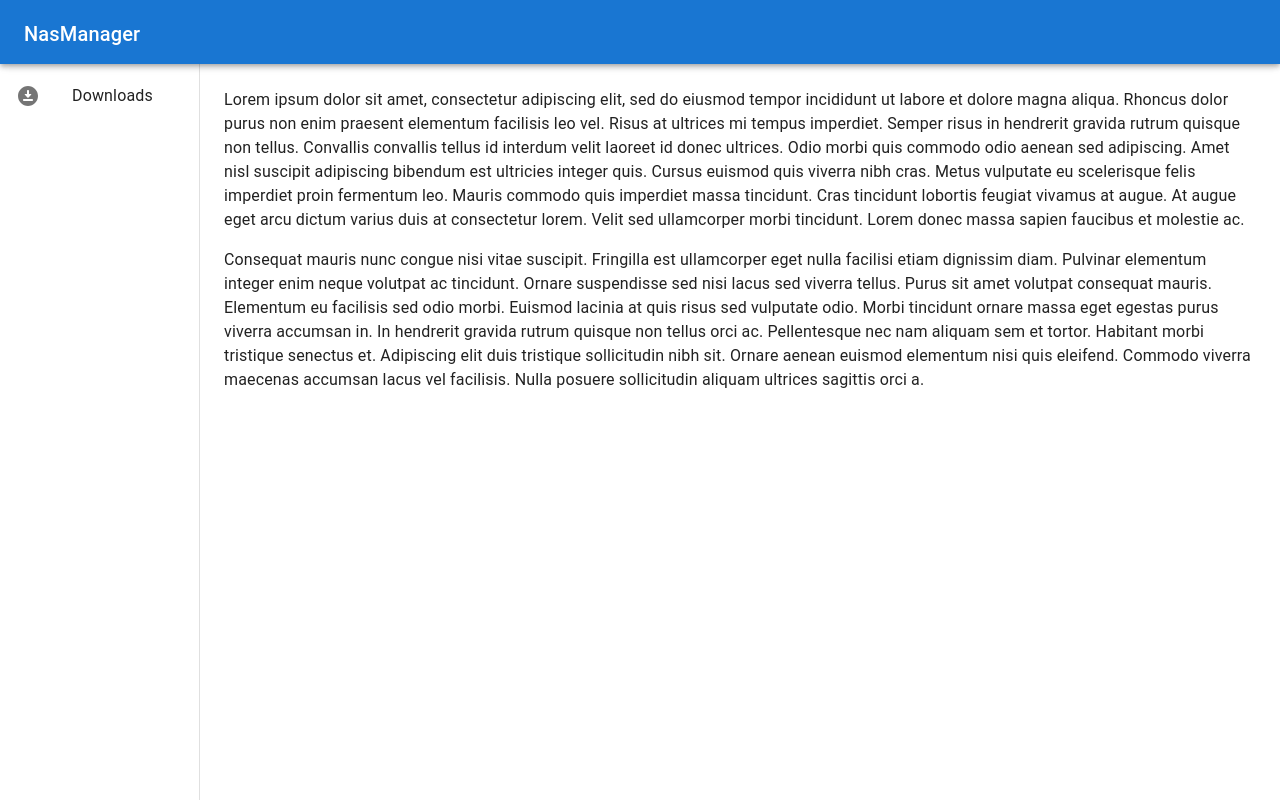
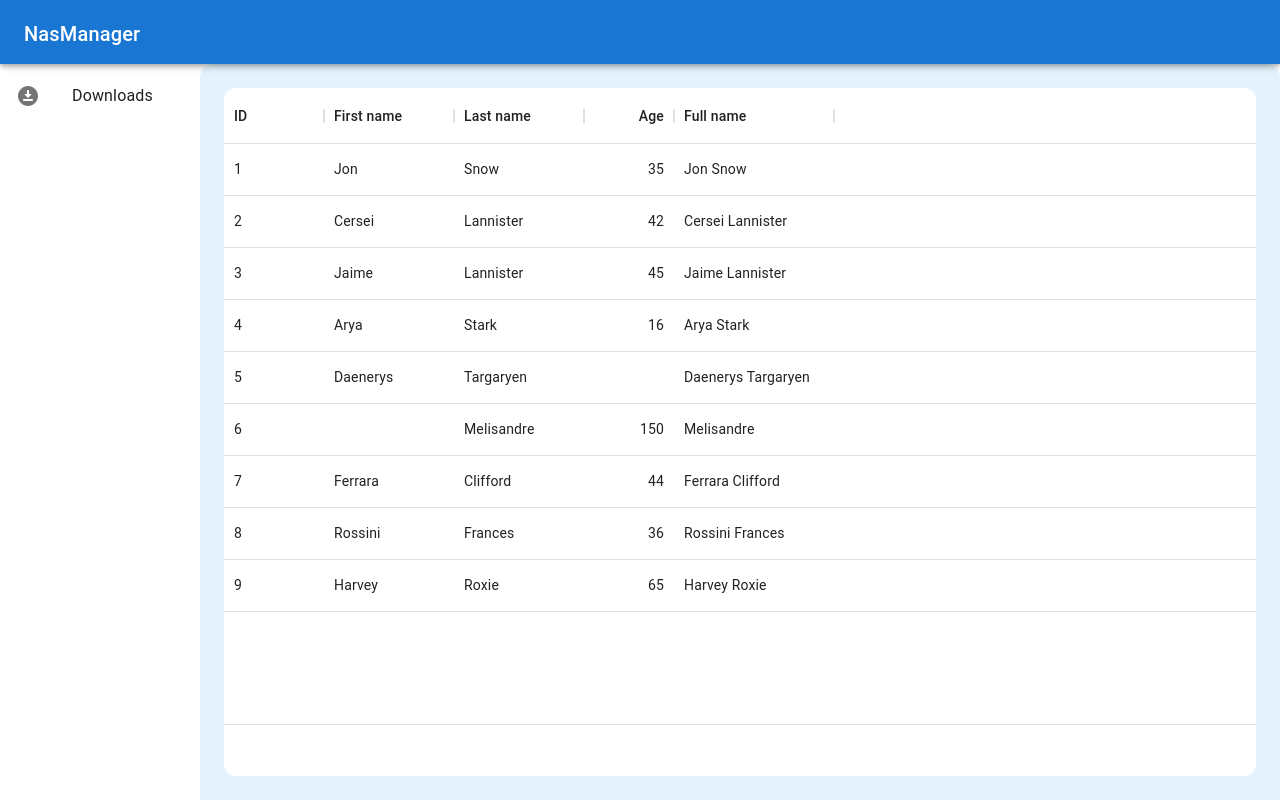
Before and after one commit to liberty8080/nas-manager-webclient-react, a React (Create React App) app: page / in a window 1280 px wide. Built offline with nearby package versions, Linux system fonts and the light colour scheme.

Commit message:
data table

```diff
--- a/package.json
+++ b/package.json
@@ -8,6 +8,7 @@
     "@emotion/styled": "^11.6.0",
     "@mui/icons-material": "^5.2.5",
     "@mui/material": "^5.2.7",
+    "@mui/x-data-grid": "^5.5.0",
     "@testing-library/jest-dom": "^5.14.1",
     "@testing-library/react": "^12.0.0",
     "@testing-library/user-event": "^13.2.1",
--- a/src/MainPage.tsx
+++ b/src/MainPage.tsx
@@ -4,7 +4,7 @@ import {
 } from "@mui/material";
 import {Box} from "@mui/system";
 import {useTheme} from "@mui/material/styles";
-import { Outlet } from 'react-router-dom';
+import {Outlet} from 'react-router-dom';
 
 
 import Header from "./components/Header";
@@ -28,8 +28,8 @@ export default function MainPage() {
             <CssBaseline/>
             <Header handleLeftDrawerToggle={toggleMenuOpen}/>
             <SideBar drawerOnClose={toggleMenuOpen}/>
-            <Box component="main" sx={{flexGrow: 1, p: 3}}>
-                <Toolbar/>
+            <Box component="main"
+                 sx={{flexGrow: 1, p: 3, mt:'64px', minHeight: 'calc(100vh - 64px)', backgroundColor: 'rgb(227, 242, 253)',borderRadius:"14px 14px 0 0"}}>
                 {/*路由替换区域*/}
                 <Outlet/>
             </Box>
--- a/src/Pages/Downloads.tsx
+++ b/src/Pages/Downloads.tsx
@@ -1,37 +1,56 @@
 import React from "react";
-import {Typography} from "@mui/material";
+import {DataGrid, GridColDef, GridValueGetterParams} from '@mui/x-data-grid';
 
-export default function Downloads(){
-    return(
-        <>
-            <Typography paragraph>
-                Lorem ipsum dolor sit amet, consectetur adipiscing elit, sed do
-                eiusmod tempor incididunt ut labore et dolore magna aliqua. Rhoncus
-                dolor purus non enim praesent elementum facilisis leo vel. Risus at
-                ultrices mi tempus imperdiet. Semper risus in hendrerit gravida rutrum
-                quisque non tellus. Convallis convallis tellus id interdum velit
-                laoreet id donec ultrices. Odio morbi quis commodo odio aenean sed
-                adipiscing. Amet nisl suscipit adipiscing bibendum est ultricies
-                integer quis. Cursus euismod quis viverra nibh cras. Metus vulputate
-                eu scelerisque felis imperdiet proin fermentum leo. Mauris commodo
-                quis imperdiet massa tincidunt. Cras tincidunt lobortis feugiat
-                vivamus at augue. At augue eget arcu dictum varius duis at consectetur
-                lorem. Velit sed ullamcorper morbi tincidunt. Lorem donec massa sapien
-                faucibus et molestie ac.
-            </Typography>
-            <Typography paragraph>
-                Consequat mauris nunc congue nisi vitae suscipit. Fringilla est
-                ullamcorper eget nulla facilisi etiam dignissim diam. Pulvinar
-                elementum integer enim neque volutpat ac tincidunt. Ornare suspendisse
-                sed nisi lacus sed viverra tellus. Purus sit amet volutpat consequat
-                mauris. Elementum eu facilisis sed odio morbi. Euismod lacinia at quis
-                risus sed vulputate odio. Morbi tincidunt ornare massa eget egestas
-                purus viverra accumsan in. In hendrerit gravida rutrum quisque non
-                tellus orci ac. Pellentesque nec nam aliquam sem et tortor. Habitant
-                morbi tristique senectus et. Adipiscing elit duis tristique
-                sollicitudin nibh sit. Ornare aenean euismod elementum nisi quis
-                eleifend. Commodo viverra maecenas accumsan lacus vel facilisis. Nulla
-                posuere sollicitudin aliquam ultrices sagittis orci a.
-            </Typography></>
+
+export default function Downloads() {
+
+    const columns: GridColDef[] = [
+        {field: 'id', headerName: 'ID', minWidth: 70},
+        {field: 'firstName', headerName: 'First name', minWidth: 130},
+        {field: 'lastName', headerName: 'Last name', minWidth: 130},
+        {
+            field: 'age',
+            headerName: 'Age',
+            type: 'number',
+            width: 90,
+        },
+        {
+            field: 'fullName',
+            headerName: 'Full name',
+            description: 'This column has a value getter and is not sortable.',
+            sortable: false,
+            width: 160,
+            valueGetter: (params: GridValueGetterParams) =>
+                `${params.row.firstName || ''} ${params.row.lastName || ''}`,
+        },
+    ];
+
+    const rows = [
+        {id: 1, lastName: 'Snow', firstName: 'Jon', age: 35},
+        {id: 2, lastName: 'Lannister', firstName: 'Cersei', age: 42},
+        {id: 3, lastName: 'Lannister', firstName: 'Jaime', age: 45},
+        {id: 4, lastName: 'Stark', firstName: 'Arya', age: 16},
+        {id: 5, lastName: 'Targaryen', firstName: 'Daenerys', age: null},
+        {id: 6, lastName: 'Melisandre', firstName: null, age: 150},
+        {id: 7, lastName: 'Clifford', firstName: 'Ferrara', age: 44},
+        {id: 8, lastName: 'Frances', firstName: 'Rossini', age: 36},
+        {id: 9, lastName: 'Roxie', firstName: 'Harvey', age: 65},
+
+    ];
+    return (
+        <div style={{height: '100%', width: '100%', backgroundColor: "white", borderRadius: '12px'}}>
+            <DataGrid columns={columns} rows={rows} sx={{
+                border: 0,
+                userSelect: 'none',
+                '& .MuiDataGrid-cell:focus, .MuiDataGrid-columnHeader:focus, .MuiDataGrid-columnHeader:focus-within': {outline: 0}
+            }} components={{Pagination: null}}
+                      componentsProps={{
+                          cell: {
+                              onMouseEnter: null,
+                              onMouseLeave: null,
+                          },
+                      }}
+                      disableColumnMenu/>
+        </div>
     )
 }
--- a/src/components/SideBar.tsx
+++ b/src/components/SideBar.tsx
@@ -19,6 +19,7 @@ import {AppActionTypes} from "../store/actions";
 interface IProps {
     drawerOnClose: (event: object) => void
 }
+
 //todo: 自定义MenuItem
 function MenuList() {
     const dispatch = useDispatch();
@@ -76,7 +77,10 @@ export default function SideBar(props: IProps) {
             {!matchUpMd && <Drawer variant="temporary"
                                    sx={{
                                        width: appSettings.drawerWidth, flexShrink: 0,
-                         [`& .MuiDrawer-paper`]: {width: appSettings.drawerWidth, boxSizing: "border-box",},
+                                       [`& .MuiDrawer-paper`]: {
+                                           width: appSettings.drawerWidth,
+                                           boxSizing: "border-box",
+                                       },
                                    }}
                                    open={appSettings.isOpen} onClose={props.drawerOnClose}
             >
@@ -91,6 +95,7 @@ export default function SideBar(props: IProps) {
                                       [`& .MuiDrawer-paper`]: {
                                           width: appSettings.drawerWidth,
                                           boxSizing: "border-box",
+                                          borderColor: "white"
                                       },
                                   }}
             >
```
Also changed, not shown: 1 other file (tests, documents, lock files or other folders). Lines whose indentation alone changed are shown as unchanged.
